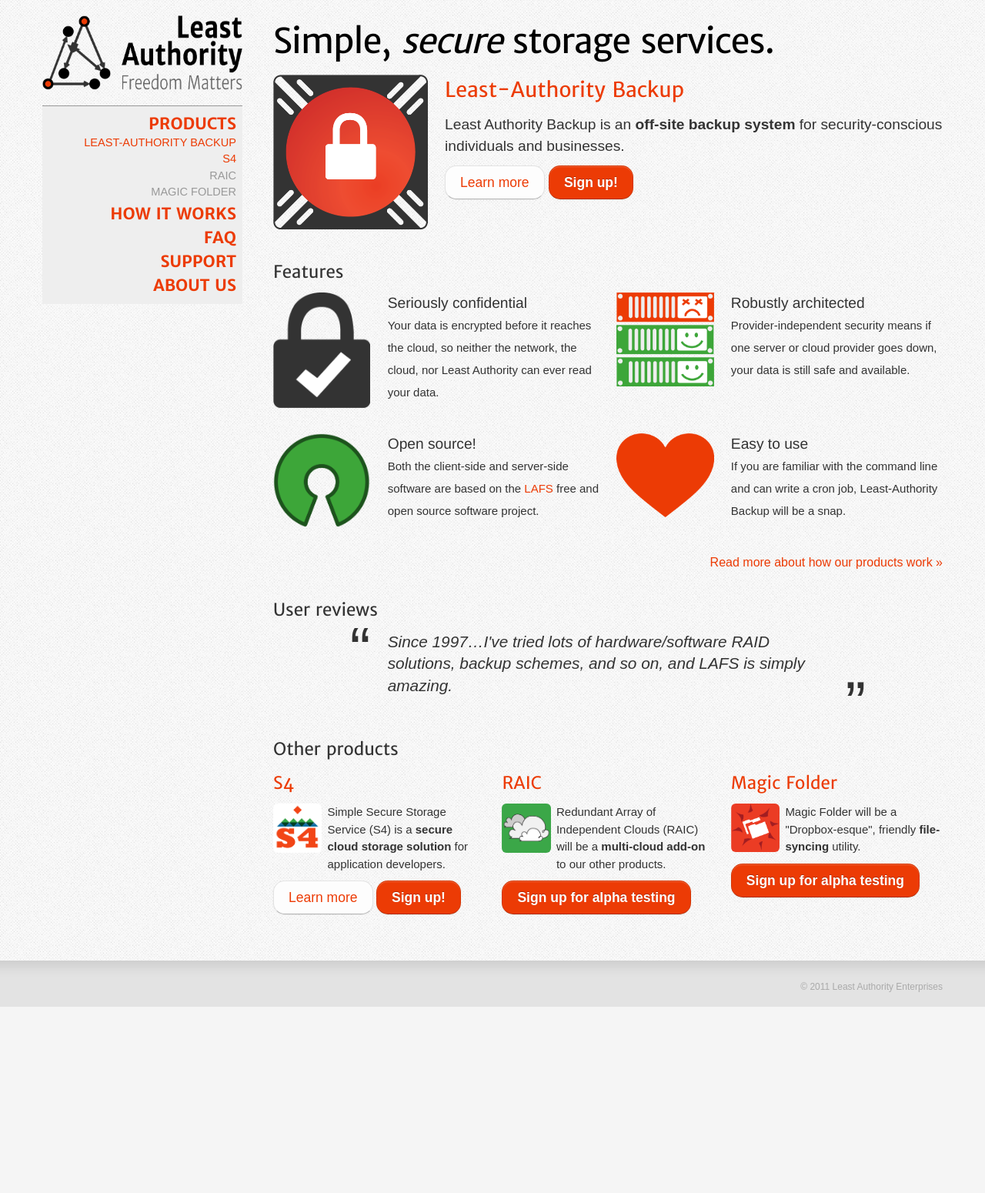
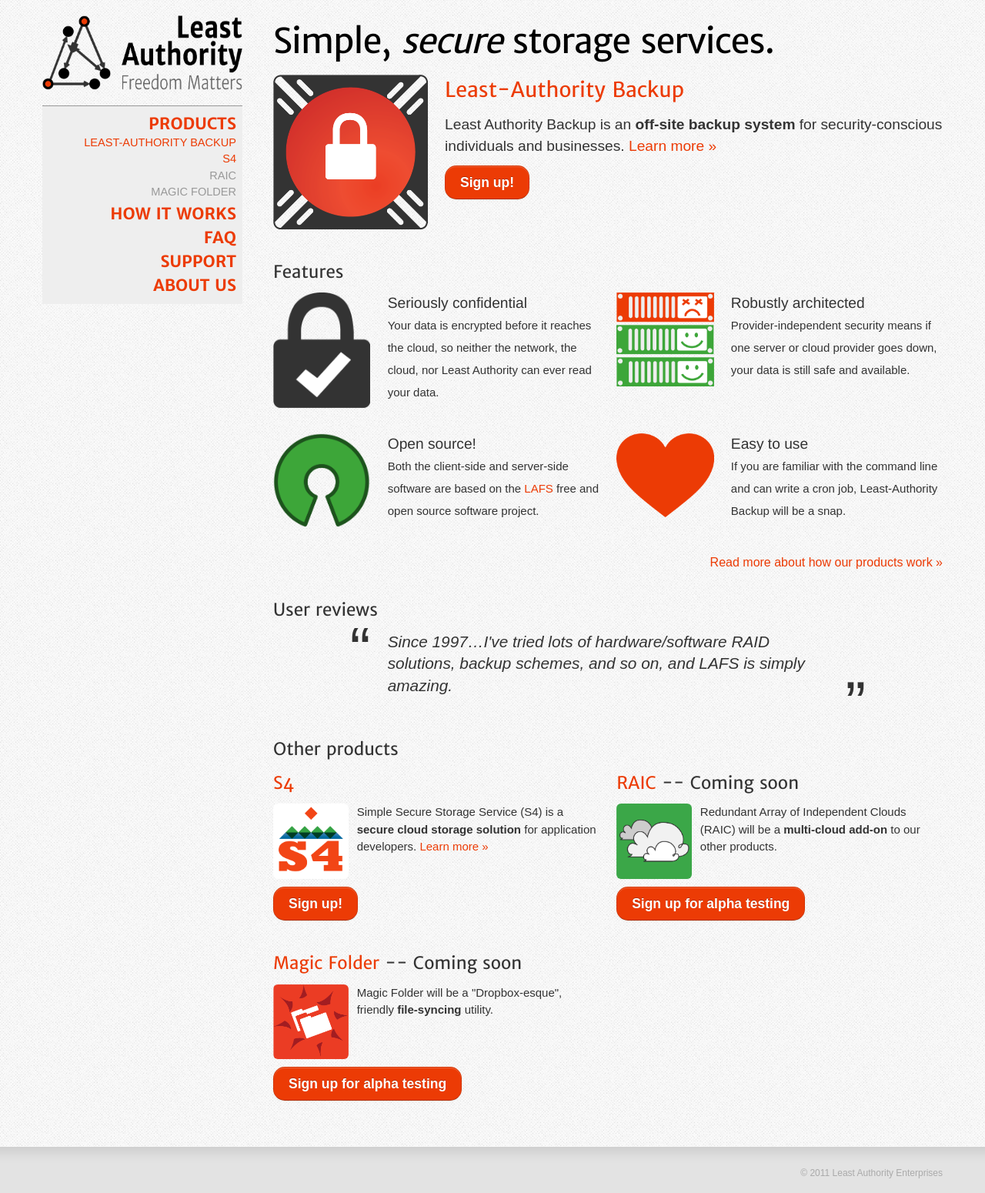
Before and after one commit to LeastAuthority/leastauthority.com, a Python web app: template lae_site/templates/index.html in a window 1280 px wide. Shown: the whole page at 77% size. Before the commit the page ends 1308 px from the top, so only its background shows below. Run offline with Jinja, Linux system fonts and the light colour scheme; the template is opened without the code that fills it, so the values that code supplies are empty; some web fonts are replaced.

Commit message:
uncrammed lower products section

```diff
--- a/lae_site/templates/index.html
+++ b/lae_site/templates/index.html
@@ -8,8 +8,7 @@
             <div class="span3 product-image-left"><a href="/products/least_authority_backup/"><img src="/static/img/backup.png"></a></div>
             <div class="span9">
                 <h3><a href="/products/least_authority_backup/">Least-Authority Backup</a></h3>
-            <p>Least Authority Backup is an <strong>off-site backup system</strong> for security-conscious individuals and businesses.</p>
-            <a href="/products/least_authority_backup/" class="btn btn-large">Learn more</a>
+            <p>Least Authority Backup is an <strong>off-site backup system</strong> for security-conscious individuals and businesses. <a href="/products/least_authority_backup/">Learn more &raquo;</a></p>
             <a href="/queries/backup/" class="btn btn-danger btn-large signup-button">Sign up!</a>
             </div>
         </div>
@@ -75,19 +74,18 @@
 
 <h3>Other products</h3>
 <div class="row-fluid product-briefs">
-    <div class="span4">
+    <div class="span6">
         <h3><a href="/products/s4/">S4</a></h3>
         <div class="row-fluid">
             <div class="span3 product-image-left"><a href="/products/s4/"><img src="/static/img/s4.png" class="img-rounded"></a></div>
             <div class="span9">
-            <p>Simple Secure Storage Service (S4) is a <strong>secure cloud storage solution</strong> for application developers.</p>
+            <p>Simple Secure Storage Service (S4) is a <strong>secure cloud storage solution</strong> for application developers. <a href="/products/s4/">Learn more &raquo;</a></p>
             </div>
         </div>
-        <a href="/products/s4/" class="btn btn-large">Learn more</a>
         <a href="/queries/s4/" class="btn btn-danger btn-large signup-button">Sign up!</a>
     </div>
-    <div class="span4">
-        <h3><a href="/products/">RAIC</a></h3>
+    <div class="span6">
+        <h3><a href="/products/">RAIC</a> -- Coming soon</h3>
         <div class="row-fluid">
             <div class="span3 product-image-left"><img src="/static/img/raic.png" class="img-rounded"></div>
             <div class="span9">
@@ -96,13 +94,18 @@
         </div>
         <a href="/queries/raic/" class="btn btn-danger btn-large signup-button">Sign up for alpha testing</a>
     </div>
-    <div class="span4">
-        <h3><a href="/products/">Magic Folder</a></h3>
+</div>
+<br>
+<div class="row-fluid product-briefs">
+    <div class="span6">
+        <h3><a href="/products/">Magic Folder</a> -- Coming soon</h3>
         <div class="row-fluid">
             <div class="span3 product-image-left"><img src="/static/img/magicfolder.png" align="left" class="img-rounded"></div>
             <div class="span9"><p>Magic Folder will be a "Dropbox-esque", friendly <strong>file-syncing</strong> utility.</p></div>
         </div>
         <a href="/queries/magicfolder/" class="btn btn-danger btn-large signup-button">Sign up for alpha testing</a>
     </div>
+    <div class="span6">
+    </div>
 </div>
 {% endblock %}
```
